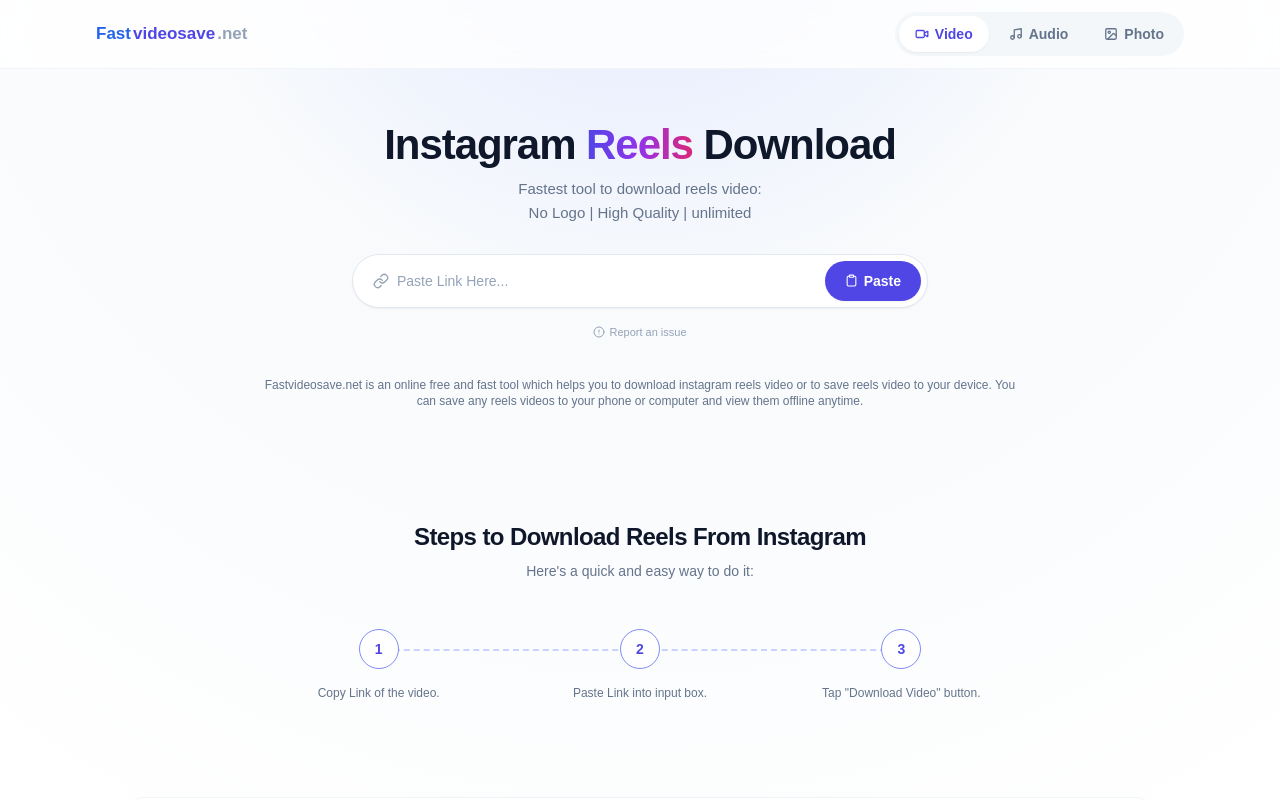
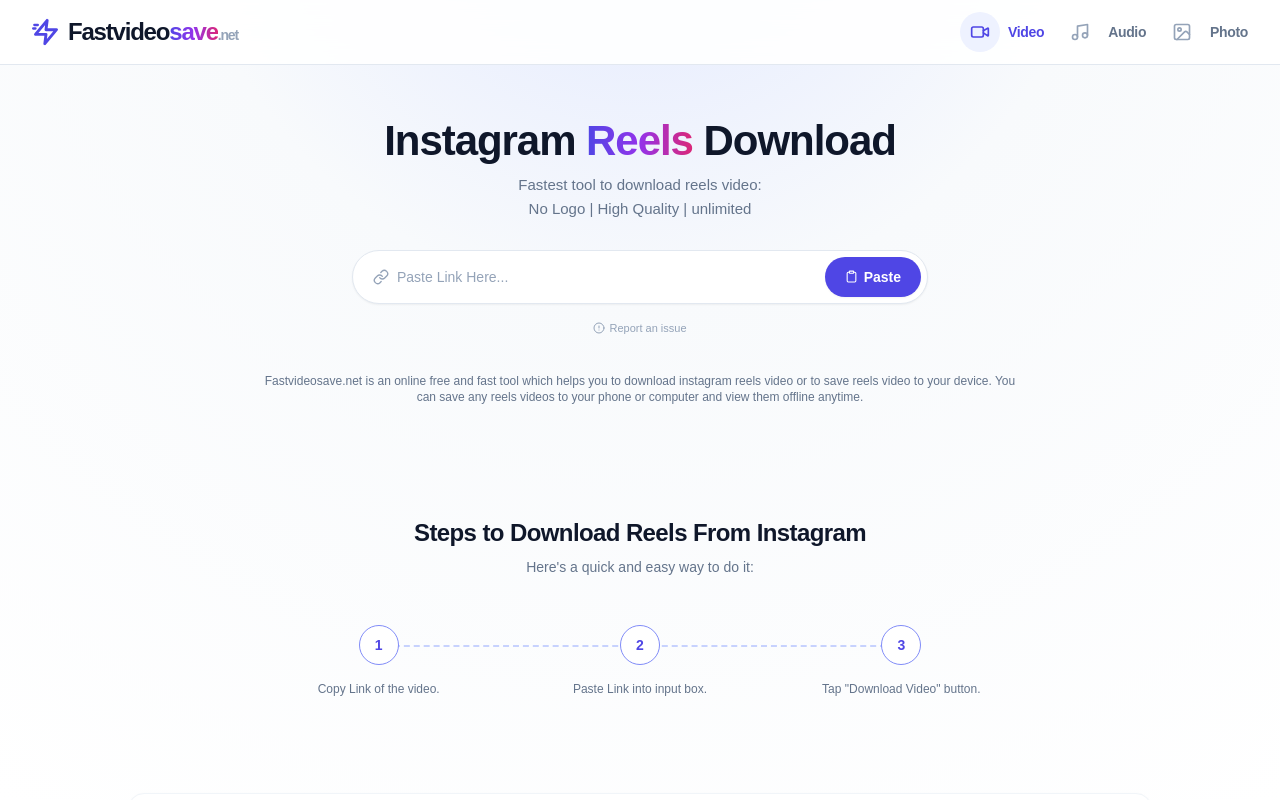
Before and after one commit to Somesh-Vatsraj/fastvideosave-clone, a React (Vite) app: page / in a window 1280 px wide. Shown: the top 800 px of the page. Built offline with nearby package versions, Linux system fonts and the light colour scheme; a web font is replaced by a local one.

Commit message:
Update Header.jsx

```diff
--- a/src/components/Header.jsx
+++ b/src/components/Header.jsx
@@ -1,13 +1,8 @@
 import { Link, NavLink, useLocation } from 'react-router-dom'
 import { Video, Music, Image as ImageIcon } from 'lucide-react'
 
-const tabs = [
-  {
-    label: 'Video',
-    icon: Video,
-    to: '/video-downloader',
-    match: ['/', '/video-downloader', '/reels-downloader', '/story-downloader', '/facebook-downloader'],
-  },
+const navItems = [
+  { label: 'Video', icon: Video, to: '/', match: ['/', '/video-downloader', '/reels-downloader', '/story-downloader', '/facebook-downloader'] },
   { label: 'Audio', icon: Music, to: '/audio-downloader', match: ['/audio-downloader'] },
   { label: 'Photo', icon: ImageIcon, to: '/photo-downloader', match: ['/photo-downloader', '/profile-downloader'] },
 ]
@@ -16,34 +11,50 @@ export default function Header() {
   const { pathname } = useLocation()
 
   return (
-    <header className="sticky top-0 z-50 border-b border-slate-100 bg-white/80 backdrop-blur-md">
-      <div className="mx-auto flex max-w-6xl items-center justify-between px-4 py-3 sm:px-6 lg:px-8">
-        <Link to="/" className="flex items-center gap-0.5 text-base sm:text-[17px]">
-          <span className="font-extrabold text-blue-600">Fast</span>
-          <span className="font-extrabold text-indigo-600">videosave</span>
-          <span className="font-semibold text-slate-400">.net</span>
+    <header className="w-full bg-white/90 backdrop-blur-md border-b border-slate-200 z-30 sticky top-0">
+      <div className="max-w-7xl mx-auto px-4 sm:px-6 lg:px-8">
+        <div className="flex items-center justify-between h-16">
+          <Link to="/" className="flex items-center gap-2 group">
+            <svg className="w-7 h-7 text-indigo-600" viewBox="0 0 24 24" fill="none" xmlns="http://www.w3.org/2000/svg">
+              <path d="M13 2L3 14H12L11 22L21 10H12L13 2Z" stroke="currentColor" strokeWidth="2.5" strokeLinecap="round" strokeLinejoin="round" />
+              <path d="M5 6H2M3 9H1" stroke="currentColor" strokeWidth="2" strokeLinecap="round" />
+            </svg>
+            <div className="text-xl sm:text-2xl font-black tracking-tighter text-slate-900 leading-none">
+              Fastvideo<span className="text-gradient">save</span>
+              <span className="text-slate-400 text-sm font-bold">.net</span>
+            </div>
           </Link>
 
-        <nav className="flex items-center gap-1 rounded-full bg-slate-100/80 p-1">
-          {tabs.map((tab) => {
-            const active = tab.match.includes(pathname)
-            const Icon = tab.icon
+          <ul className="flex items-center gap-3 sm:gap-4">
+            {navItems.map((item) => {
+              const active = item.match.includes(pathname)
+              const Icon = item.icon
               return (
+                <li key={item.label}>
                   <NavLink
-                key={tab.label}
-                to={tab.to}
-                className={`flex items-center gap-1.5 rounded-full px-3 py-1.5 text-xs font-semibold transition sm:px-4 sm:py-2 sm:text-sm ${
-                  active
-                    ? 'bg-white text-indigo-600 shadow-sm'
-                    : 'text-slate-500 hover:text-indigo-600'
+                    to={item.to}
+                    className={`flex items-center group/nav transition-all duration-300 ${
+                      active ? 'text-indigo-600' : 'text-slate-500 hover:text-slate-900'
                     }`}
                   >
-                <Icon size={14} strokeWidth={2.2} />
-                <span>{tab.label}</span>
+                    <div
+                      className={`w-10 h-10 rounded-full flex items-center justify-center transition-all duration-300 ${
+                        active
+                          ? 'bg-indigo-50 text-indigo-600'
+                          : 'bg-transparent text-slate-400 group-hover/nav:bg-slate-50 group-hover/nav:text-slate-500'
+                      }`}
+                    >
+                      <Icon className="w-5 h-5" strokeWidth={2} />
+                    </div>
+                    <span className="hidden sm:inline ml-2 font-bold text-sm tracking-tight">
+                      {item.label}
+                    </span>
                   </NavLink>
+                </li>
               )
             })}
-        </nav>
+          </ul>
+        </div>
       </div>
     </header>
   )
```
Lines whose indentation alone changed are shown as unchanged.
